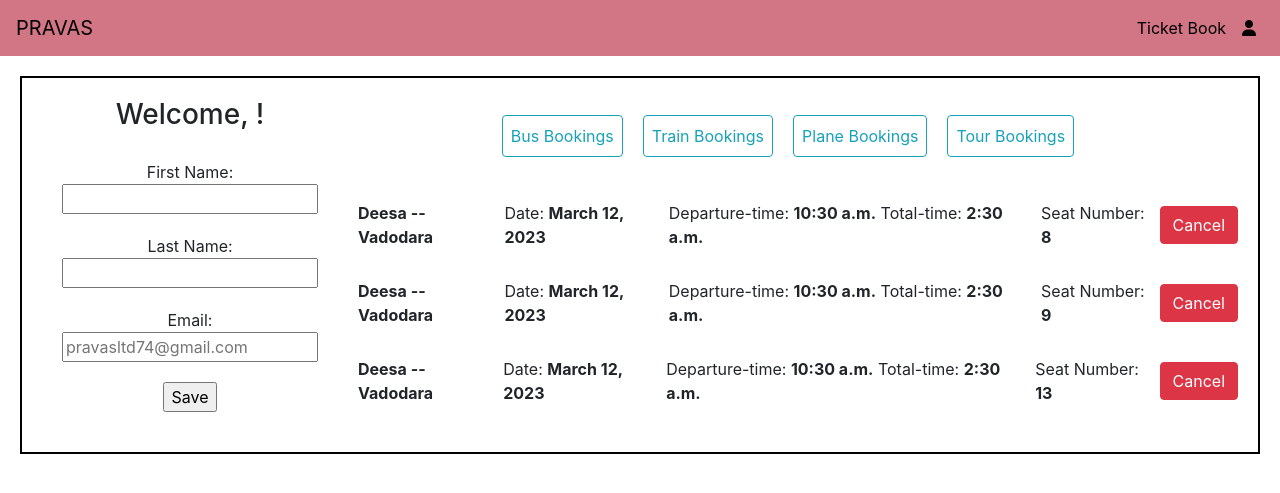
After one commit to rahul-nagvadia/Pravas, a Django app: page /pravas/profile in a window 1280 px wide. The commit adds this page. Shown: the top 493 px of the page. Run offline with Django 4.2, Linux system fonts and the light colour scheme; a user stored in the database is signed in; data comes from the database, SQL or seed files in the repository; both versions use the stored data as it was after the commit; some libraries are stand-ins or nearby versions.

Commit message:
Add profile section

```diff
--- a/bus/urls.py
+++ b/bus/urls.py
@@ -9,4 +9,5 @@ urlpatterns = [
     path('book_ticket', views.book_ticket, name='book_ticket'),
     path('select_seat', views.select_seat, name='select_seat'),
     path('logout', logout_request, name='logout'),
+    path('cancel_booking', views.cancel_booking, name='cancel_booking'),
 ]
--- a/pravas/forms.py
+++ b/pravas/forms.py
@@ -12,9 +12,9 @@ class UserRegistration(UserCreationForm):
         attrs={'class': 'form-control', 'placeholder': 'Username'}))
     email = forms.EmailField(required=True, widget=forms.EmailInput(
         attrs={'class': 'form-control', 'placeholder': 'Email'}))
-    password1 = forms.CharField(required=True, widget=forms.TextInput(
+    password1 = forms.CharField(required=True, widget=forms.PasswordInput(
         attrs={'class': 'form-control', 'placeholder': 'Password'}))
-    password2 = forms.CharField(required=True, widget=forms.TextInput(
+    password2 = forms.CharField(required=True, widget=forms.PasswordInput(
         attrs={'class': 'form-control', 'placeholder': 'Confirm password'}))
 
     class Meta:
--- a/pravas/urls.py
+++ b/pravas/urls.py
@@ -9,4 +9,6 @@ urlpatterns = [
     path('register', views.register_request, name='register'),
     path('login', views.login_request, name='login'),
     path('logout', views.logout_request, name='logout'),
+    path('profile', views.profile_request, name='profile'),
+    path('ticket_book', views.ticket_book, name='ticket_book'),
 ]
--- a/pravas/views.py
+++ b/pravas/views.py
@@ -1,3 +1,4 @@
+from datetime import date, datetime
 from django.shortcuts import render, redirect
 from .forms import UserRegistration
 from django.contrib.auth import login, authenticate
@@ -6,7 +7,10 @@ from django.contrib.auth.forms import AuthenticationForm
 from django.contrib.auth import login, authenticate, logout
 from django.contrib.auth.models import User
 from .models import City, user
-from tours.models import Tour
+from tours.models import Tour, TourBooking
+from bus.models import Booking
+from django.contrib.auth.forms import UserChangeForm
+from django.contrib.auth.decorators import login_required
 
 
 def home_view(request):
@@ -14,6 +18,11 @@ def home_view(request):
     tours = Tour.objects.all()
     context = {'cities': cities, 'tours': tours}
     return render(request, "home.html", context=context)
+
+def ticket_book(request):
+    cities = City.objects.all()
+    context = {'cities': cities}
+    return render(request, "ticket_booking.html", context=context)
 
 
 def register_request(request):
@@ -58,3 +67,44 @@ def logout_request(request):
     logout(request)
     messages.info(request, "You have successfully logout.")
     return redirect("pravas:home")
+
+
+@login_required
+def profile_request(request):
+    user = request.user
+    bus_bookings = Booking.objects.filter(user=user).order_by('-date_booked')
+    tour_bookings = TourBooking.objects.filter(user=user)
+    today = date.today()
+    now = datetime.now().time()
+    context = {}
+    if request.method == 'POST':
+        if request.POST.get('first_name'):
+            user.first_name = request.POST['first_name']
+        if request.POST.get('last_name'):
+            user.last_name = request.POST['last_name']
+        if request.POST.get('email'):
+            user.email = request.POST['email']
+        user.save()
+        messages.success(request, 'Your profile has been updated.')
+        return redirect('pravas:profile')
+    context = {
+        'bus_bookings': bus_bookings,
+        'tour_bookings': tour_bookings,
+        'today': today,
+        'now': now,
+    }
+    return render(request=request, template_name="profile.html", context=context)
+
+
+@login_required
+def update_user(request):
+    user = request.user
+    if request.method == 'POST':
+        form = UserChangeForm(request.POST, instance=user)
+        if form.is_valid():
+            form.save()
+            messages.success(request, 'Your profile has been updated!')
+            return redirect('profile')
+    else:
+        form = UserChangeForm(instance=user)
+    return render(request, 'update_user.html', {'form': form})
--- /dev/null
+++ b/static/pravas/css/profile.css
@@ -0,0 +1,48 @@
+.navbar-text {
+  color: darkslategrey;
+}
+.messages {
+  width: 30%;
+  position: absolute;
+  top: 8%;
+  right: 3%;
+}
+.whole-section {
+  display: flex;
+  flex-direction: row;
+  margin: 20px;
+  border: 2px solid black;
+  padding: 20px;
+}
+.user-details {
+  display: flex;
+  flex-direction: column;
+  text-align: center;
+  width: 30%;
+}
+.booking-buttons {
+  display: flex;
+  flex-direction: row;
+  justify-content: center;
+  align-items: center;
+}
+.booking-details {
+  width: 100%;
+  display: flex;
+  flex-direction: column;justify-content: space-around;
+}
+.bookings {
+  display: flex;
+  flex-direction: row;
+  justify-content: space-around;
+  align-items: center;
+  width: 100%;
+  margin: 10px;
+  padding: 10px;
+}
+.mod-button{
+    margin:10px;
+}
+.detail{
+    margin: 20px;
+}
--- a/static/pravas/js/home.js
+++ b/static/pravas/js/home.js
@@ -1,26 +1,38 @@
 const button1 = document.getElementById("button1");
       const button2 = document.getElementById("button2");
       const button3 = document.getElementById("button3");
+      const button4 = document.getElementById("button4");
       const div1 = document.getElementById("div1");
       const div2 = document.getElementById("div2");
       const div3 = document.getElementById("div3");
+      const div4 = document.getElementById("div4");
 
       button1.addEventListener("click", () => {
         div1.style.display = "block";
         div2.style.display = "none";
         div3.style.display = "none";
+        div4.style.display = "none";
       });
 
       button2.addEventListener("click", () => {
         div1.style.display = "none";
         div2.style.display = "block";
         div3.style.display = "none";
+        div4.style.display = "none";
       });
 
       button3.addEventListener("click", () => {
         div1.style.display = "none";
         div2.style.display = "none";
         div3.style.display = "block";
+        div4.style.display = "none";
+      });
+
+      button4.addEventListener("click", () => {
+        div1.style.display = "none";
+        div2.style.display = "none";
+        div3.style.display = "none";
+        div4.style.display = "block";
       });
 
       const today = new Date().toISOString().split("T")[0];
--- /dev/null
+++ b/templates/profile.html
@@ -0,0 +1,251 @@
+<!DOCTYPE html>
+<html lang="en">
+  <head>
+    <meta charset="UTF-8" />
+    <meta http-equiv="X-UA-Compatible" content="IE=edge" />
+    <meta name="viewport" content="width=device-width, initial-scale=1.0" />
+    <link
+      rel="stylesheet"
+      href="https://cdn.jsdelivr.net/npm/bootstrap@4.0.0/dist/css/bootstrap.min.css"
+      integrity="sha384-Gn5384xqQ1aoWXA+058RXPxPg6fy4IWvTNh0E263XmFcJlSAwiGgFAW/dAiS6JXm"
+      crossorigin="anonymous"
+    />
+    <link rel="preconnect" href="https://fonts.googleapis.com" />
+    <link rel="preconnect" href="https://fonts.gstatic.com" crossorigin />
+    <link
+      href="https://fonts.googleapis.com/css2?family=Covered+By+Your+Grace&display=swap"
+      rel="stylesheet"
+    />
+    {%load static%}
+    <link rel="stylesheet" href="{%static 'pravas/css/profile.css'%}" />
+    <script
+      src="https://kit.fontawesome.com/83c51c6793.js"
+      crossorigin="anonymous"
+    ></script>
+    <style>.my-navbar{
+        background-color: #D27685;
+        color: #E9E8E8;
+      }
+      .navbar-text {
+        color: #E9E8E8;
+      }
+      .nav-link{
+        color: black;
+      }
+      .nav-link:hover{
+        color: #913175;
+        transition: all 0.3s ease;
+        transform: scale(1.05);
+      }</style>
+    <title>Profile | PRAVAS</title>
+  </head>
+  <body>
+    <nav class="navbar navbar-expand-lg my-navbar">
+        <a class="navbar-brand" href="" style="color:black">PRAVAS</a>
+        <button
+          class="navbar-toggler"
+          type="button"
+          data-toggle="collapse"
+          data-
+          target="#navbarText"
+          aria-controls="navbarText"
+          aria-expanded="False"
+          aria-
+          label="Toggle navigation"
+        >
+          <span class="navbar-toggler-icon"></span>
+        </button>
+
+        <div class="collapse navbar-collapse nav-bar" id="navbarText">
+          <ul class="navbar-nav ml-auto">
+            <li class="nav-item">
+              <a class="nav-link" href="ticket_book">Ticket Book</a>
+            </li>
+            {% if user.is_authenticated %}
+
+            <li class="nav-item dropdown">
+              <a
+                class="nav-link"
+                data-toggle="dropdown"
+                href="#"
+                role="button"
+                aria-haspopup="true"
+                aria-expanded="false"
+                ><i class="fa-solid fa-user"></i></a>
+              <div class="dropdown-menu dropdown-menu-right">
+                <a class="nav-link" href="profile">{{user.username}}</a>
+                <a class="nav-link" href="logout">Logout</a>
+              </div>
+            </li>
+
+            {% else %}
+            <li class="nav-item">
+              <a class="nav-link" href="login">Login</a>
+            </li>
+            {% endif %}
+          </ul>
+        </div>
+      </nav>
+    <div class="whole-section">
+      <div class="user-details">
+        <h3>Welcome, {{ user.first_name }}!</h3>
+        <form method="POST" action="profile">
+          {% csrf_token %}
+          <div class="detail">
+            <div>First Name:</div>
+            <div>
+              <input
+                type="text"
+                name="first_name"
+                placeholder="{{user.first_name}}"
+              />
+            </div>
+          </div>
+          <div class="detail">
+            <div>Last Name:</div>
+            <div>
+              <input
+                type="text"
+                name="last_name"
+                placeholder="{{user.last_name}}"
+              />
+            </div>
+          </div>
+          <div class="detail">
+            <div>Email:</div>
+            <div>
+              <input type="email" name="email" placeholder="{{user.email}}" />
+            </div>
+          </div>
+          <div class="detail"><input type="submit" value="Save" /></div>
+        </form>
+      </div>
+      <div class="booking-details">
+        <div class="booking-buttons">
+          <button class="p-2 mod-button btn btn-outline-info" id="button1">
+            Bus Bookings
+          </button>
+          <button class="p-2 mod-button btn btn-outline-info" id="button2">
+            Train Bookings
+          </button>
+          <button class="p-2 mod-button btn btn-outline-info" id="button3">
+            Plane Bookings
+          </button>
+          <button class="p-2 mod-button btn btn-outline-info" id="button4">
+            Tour Bookings
+          </button>
+        </div>
+        <div class="bus-booking" id="div1">
+          {% for booking in bus_bookings %}
+          <div class="bookings">
+            <div>
+              <b
+                >{{booking.bus.source.city_name}} --
+                {{booking.bus.destination.city_name}}</b
+              >
+            </div>
+            <div>Date: <b>{{booking.date_booked}}</b></div>
+            <div>
+              Departure-time: <b>{{booking.bus.departure_time}}</b> Total-time:
+              <b>{{booking.bus.total_time}}</b>
+            </div>
+            <div>Seat Number: <b> {{booking.seat.seat_number}}</b></div>
+            <div>
+              <form method="POST" action="../bus/cancel_booking">
+                {% csrf_token %}
+                <input
+                  type="text"
+                  name="booking_id"
+                  value="{{booking.id}}"
+                  hidden
+                />
+                {% if booking.date_booked < today %}
+                <button type="submit" class="btn btn-danger" disabled>
+                  Cancel
+                </button>
+                {% elif booking.date_booked == today and booking.date_booked <= now %}
+                <button type="submit" class="btn btn-danger" disabled>
+                  Cancel
+                </button>
+                {% else %}
+                <button type="submit" class="btn btn-danger">Cancel</button>
+                {% endif %}
+              </form>
+            </div>
+          </div>
+          {% endfor %}
+        </div>
+        <div class="train-booking" id="div2" style="display: none">div-2</div>
+        <div class="plane-booking" id="div3" style="display: none">div-3</div>
+        <div class="tour-booking" id="div4" style="display: none">
+          {% for booking in tour_bookings %}
+          <div class="bookings">
+            <div>
+              <b
+                >{{booking.tour.name}}</b
+              >
+            </div>
+            <div>Date: <b>{{booking.date}}</b></div>
+            <div>Number of passengers: <b> {{booking.num_passengers}}</b></div>
+            <div>
+              <form method="POST" action="../bus/cancel_booking">
+                {% csrf_token %}
+                <input
+                  type="text"
+                  name="booking_id"
+                  value="{{booking.id}}"
+                  hidden
+                />
+                {% if booking.date_booked < today %}
+                <button type="submit" class="btn btn-danger" disabled>
+                  Cancel
+                </button>
+                {% elif booking.date_booked == today and booking.date_booked <= now %}
+                <button type="submit" class="btn btn-danger" disabled>
+                  Cancel
+                </button>
+                {% else %}
+                <button type="submit" class="btn btn-danger">Cancel</button>
+                {% endif %}
+              </form>
+            </div>
+          </div>
+          {% endfor %}
+        </div>
+      </div>
+    </div>
+
+    {% if messages %} {% for message in messages %}
+    <div
+      class="messages alert {% if message.tags %}alert-{{ message.tags }}{% endif %}"
+      role="alert"
+    >
+      {{ message }}
+      <button
+        type="button"
+        class="close"
+        data-dismiss="alert"
+        aria-label="Close"
+      >
+        <span aria-hidden="true">&times;</span>
+      </button>
+    </div>
+    {% endfor %} {% endif %}
+    <script src="{% static 'pravas/js/home.js' %}"></script>
+    <script
+      src="https://code.jquery.com/jquery-3.2.1.slim.min.js"
+      integrity="sha384-KJ3o2DKtIkvYIK3UENzmM7KCkRr/rE9/Qpg6aAZGJwFDMVNA/GpGFF93hXpG5KkN"
+      crossorigin="anonymous"
+    ></script>
+    <script
+      src="https://cdn.jsdelivr.net/npm/popper.js@1.12.9/dist/umd/popper.min.js"
+      integrity="sha384-ApNbgh9B+Y1QKtv3Rn7W3mgPxhU9K/ScQsAP7hUibX39j7fakFPskvXusvfa0b4Q"
+      crossorigin="anonymous"
+    ></script>
+    <script
+      src="https://cdn.jsdelivr.net/npm/bootstrap@4.0.0/dist/js/bootstrap.min.js"
+      integrity="sha384-JZR6Spejh4U02d8jOt6vLEHfe/JQGiRRSQQxSfFWpi1MquVdAyjUar5+76PVCmYl"
+      crossorigin="anonymous"
+    ></script>
+  </body>
+</html>
```
Also changed, not shown: bus/views.py (+9 -0 lines), static/pravas/css/home.css (+6 -4 lines), templates/bus/search.html (+8 -6 lines), templates/bus/seat.html (+8 -7 lines), templates/home.html (+12 -88 lines), templates/ticket_booking.html (added, +191 -0 lines), db.sqlite3.
